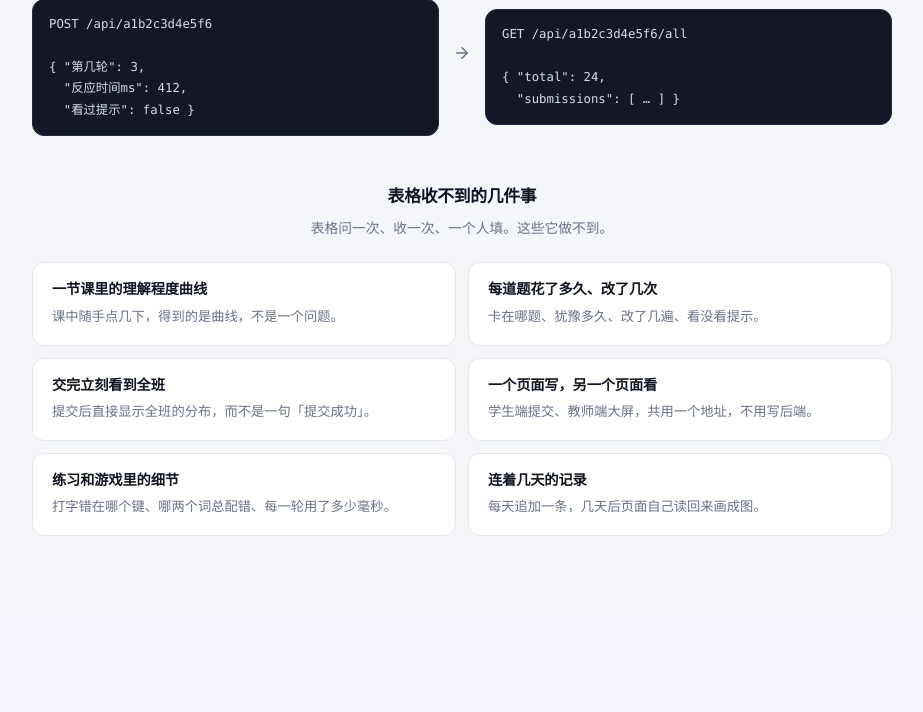
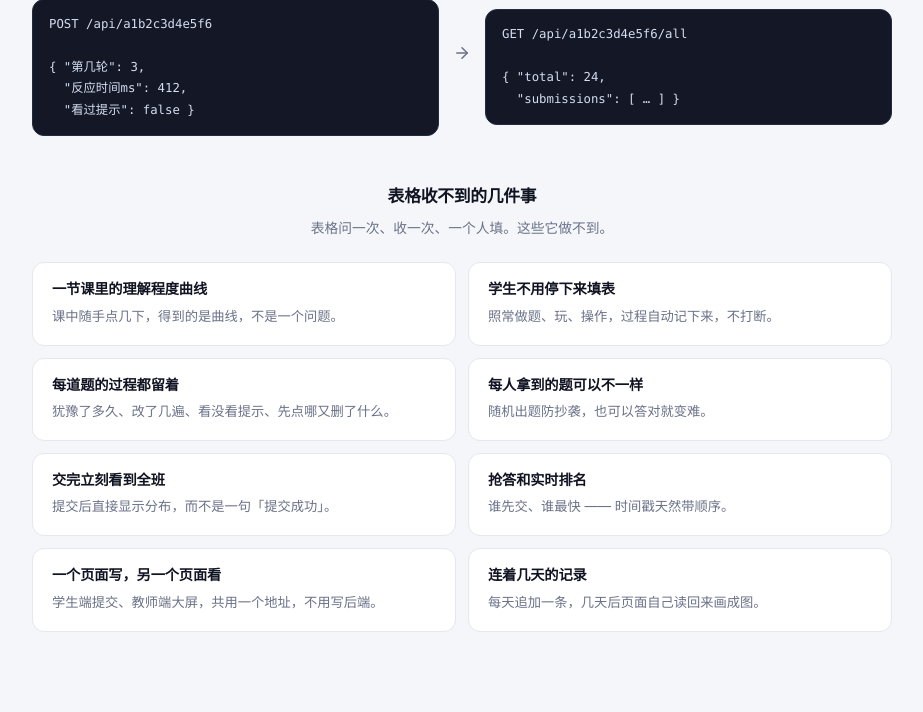
Before and after one commit to Qiuzizhao/QiuForm, a Flask app: page / in a window 1280 px wide. Shown: the part 383-1095 px from the top of the page, without its empty margins (178-1101 px from the left). Before the commit the page ends 919 px from the top, so only its background shows below. Run offline with Flask 3, Linux system fonts and the light colour scheme; parts of the project's set-up code (start-up, migrations or seed data) failed here and were passed over.

Commit message:
首页场景从 6 条扩到 8 条
按"表格的四个约束"重新梳理了一遍：它假定一个人、填一次、在一个时间点、
只回答被问到的东西。凡是打破其中一条的，表格都做不到。

新增：
- 学生不用停下来填表（打破"只能填"）
- 每人拿到的题可以不一样（打破"所有人看同一份题"）
- 抢答和实时排名（打破"提交一次就结束"）

合并：
- "每道题花了多久" 和 "过程回放" 合成一条，
  改成"每道题的过程都留着"，涵盖犹豫时间、修改次数、看过提示、操作顺序

```diff
--- a/qiuform/templates/landing.html
+++ b/qiuform/templates/landing.html
@@ -51,23 +51,33 @@
     </div>
 
     <div class="home-item">
-      <h3>每道题花了多久、改了几次</h3>
-      <p>卡在哪题、犹豫多久、改了几遍、看没看提示。</p>
+      <h3>学生不用停下来填表</h3>
+      <p>照常做题、玩、操作，过程自动记下来，不打断。</p>
+    </div>
+
+    <div class="home-item">
+      <h3>每道题的过程都留着</h3>
+      <p>犹豫了多久、改了几遍、看没看提示、先点哪又删了什么。</p>
+    </div>
+
+    <div class="home-item">
+      <h3>每人拿到的题可以不一样</h3>
+      <p>随机出题防抄袭，也可以答对就变难。</p>
     </div>
 
     <div class="home-item">
       <h3>交完立刻看到全班</h3>
-      <p>提交后直接显示全班的分布，而不是一句「提交成功」。</p>
+      <p>提交后直接显示分布，而不是一句「提交成功」。</p>
+    </div>
+
+    <div class="home-item">
+      <h3>抢答和实时排名</h3>
+      <p>谁先交、谁最快 —— 时间戳天然带顺序。</p>
     </div>
 
     <div class="home-item">
       <h3>一个页面写，另一个页面看</h3>
       <p>学生端提交、教师端大屏，共用一个地址，不用写后端。</p>
-    </div>
-
-    <div class="home-item">
-      <h3>练习和游戏里的细节</h3>
-      <p>打字错在哪个键、哪两个词总配错、每一轮用了多少毫秒。</p>
     </div>
 
     <div class="home-item">
```
